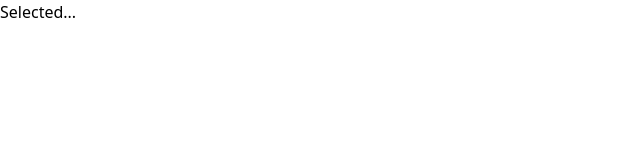
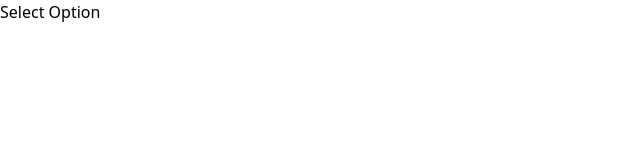
Before and after one commit to Dmitry1007/common-ui-components, a React (Create React App) app: page / in a window 1280 px wide. Shown: the top 160 px of the page, without its empty margins (0-640 px from the left). Built offline with nearby package versions, Linux system fonts and the light colour scheme.

Commit message:
Make drop down a controlled component by moving the selected piece of state and the even that triggers the chage up to the parent. And rename some stuff along the way.

```diff
--- a/src/components/DropDown.js
+++ b/src/components/DropDown.js
@@ -1,30 +1,29 @@
 import { useState } from 'react'
 
-function DropDown({ options }) {
-  const [selected, setSelected] = useState('Selected...')
-  const [show, setShow] = useState(false)
+function DropDown({ options, onSelect, selection }) {
+  const [open, setOpen] = useState(false)
 
-  const handleSelected = (option) => {
-    setSelected(option);
-    setShow(false);
+  const handleOptionClick = (option) => {
+    onSelect(option)
+    setOpen(false)
   }
 
-  const renderOptions = options.filter((option) => {
-    return option.value !== selected
+  const renderedOptions = options.filter((option) => {
+    return option.value !== selection
   }).map((option, index) => {
     return (
-      <div onClick={() => handleSelected(option.value)} key={index}>
+      <div onClick={() => handleOptionClick(option.value)} key={index}>
         {option.value}
       </div>
-    );
+    )
   })
 
   return (
     <div>
-      <div onClick={() => setShow(!show)}>{selected}</div>
-      {show ? renderOptions : null}
+      <div onClick={() => setOpen(!open)}>{selection}</div>
+      {open ? renderedOptions : null}
     </div>
-  );
+  )
 }
 
 export default DropDown;
--- a/src/pages/DropDownPage.js
+++ b/src/pages/DropDownPage.js
@@ -1,15 +1,22 @@
 import DropDown from '../components/DropDown'
+import { useState } from 'react'
 
 function DropDownPage () {
+  const [selection, setSelection] = useState("Select Option")
+
+  const handleSelect = (option) => {
+    setSelection(option)
+  };
+
   const options = [
     { label: 'The Color Red', value: 'red' },
     { label: 'The Color Blue', value: 'blue' },
     { label: 'The Color Green', value: 'green'},
-  ];
+  ]
 
   return (
     <div>
-      <DropDown options={options} />
+      <DropDown options={options} onSelect={handleSelect} selection={selection} />
     </div>
   );
 }
```
